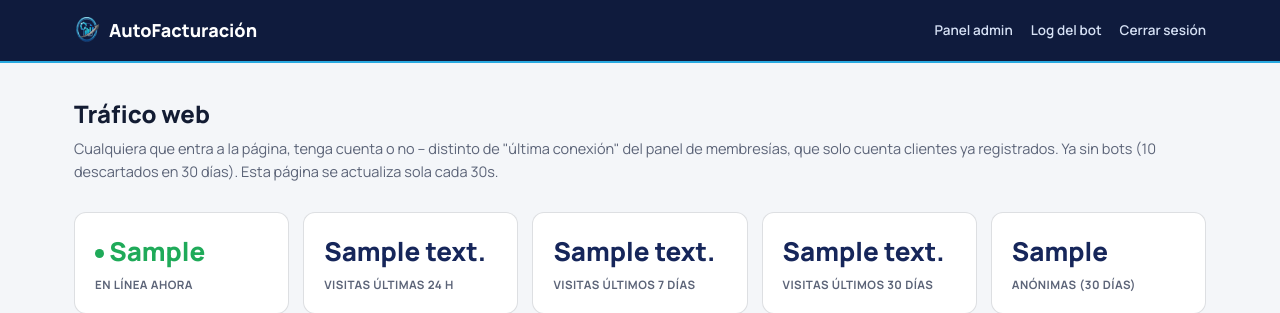
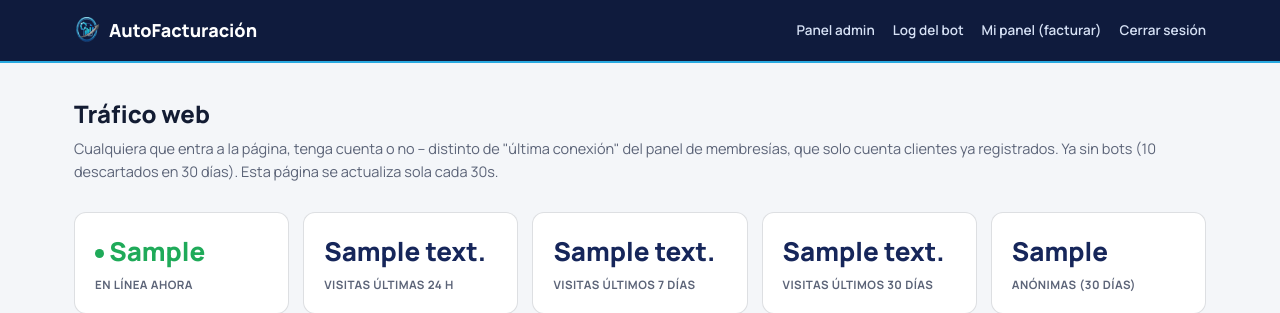
Before and after one commit to ortolanimichael-collab/facturea, a Python web app: template templates/admin_trafico_web.html in a window 1280 px wide. Shown: the top 313 px of the page. Run offline with Jinja, Linux system fonts and the light colour scheme; the template is opened without the code that fills it: most values are stand-ins (such as "Sample title", 1, 10 or a date in 2020).

Commit message:
Add files via upload

```diff
--- a/templates/admin.html
+++ b/templates/admin.html
@@ -88,6 +88,7 @@
     <div class="nav-links">
       <a href="/admin/trafico-web">Tráfico web</a>
       <a href="/admin/log-bot">Log del bot</a>
+      <a href="/panel">Mi panel (facturar)</a>
       <span>{{ current_user.email }}</span>
       <a href="/logout">Cerrar sesión</a>
     </div>
--- a/templates/admin_log_bot.html
+++ b/templates/admin_log_bot.html
@@ -72,6 +72,7 @@
     <div class="nav-links">
       <a href="/admin">Panel admin</a>
       <a href="/admin/trafico-web">Tráfico web</a>
+      <a href="/panel">Mi panel (facturar)</a>
       <span>{{ current_user.email }}</span>
       <a href="/logout">Cerrar sesión</a>
     </div>
--- a/templates/admin_trafico_web.html
+++ b/templates/admin_trafico_web.html
@@ -70,6 +70,7 @@
     <div class="nav-links">
       <a href="/admin">Panel admin</a>
       <a href="/admin/log-bot">Log del bot</a>
+      <a href="/panel">Mi panel (facturar)</a>
       <a href="/logout">Cerrar sesión</a>
     </div>
   </div>
--- a/templates/panel.html
+++ b/templates/panel.html
@@ -118,6 +118,7 @@
         </div>
       </a>
       <div class="nav-auth">
+        {% if usuario.es_admin %}<a href="/admin">Panel admin</a>{% endif %}
         <span>{{ usuario.nombre_razon_social or usuario.email }}</span>
         <a href="/logout">Cerrar sesión</a>
       </div>
```
